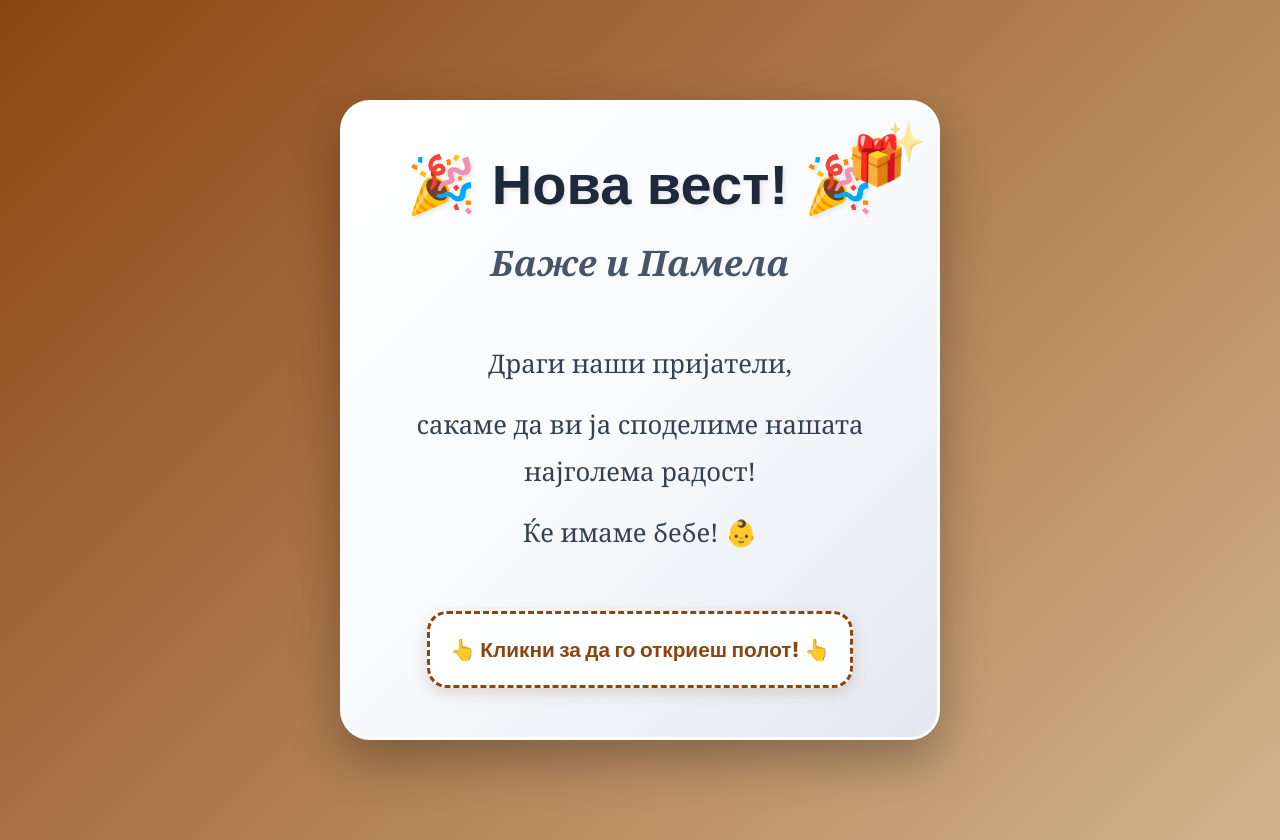
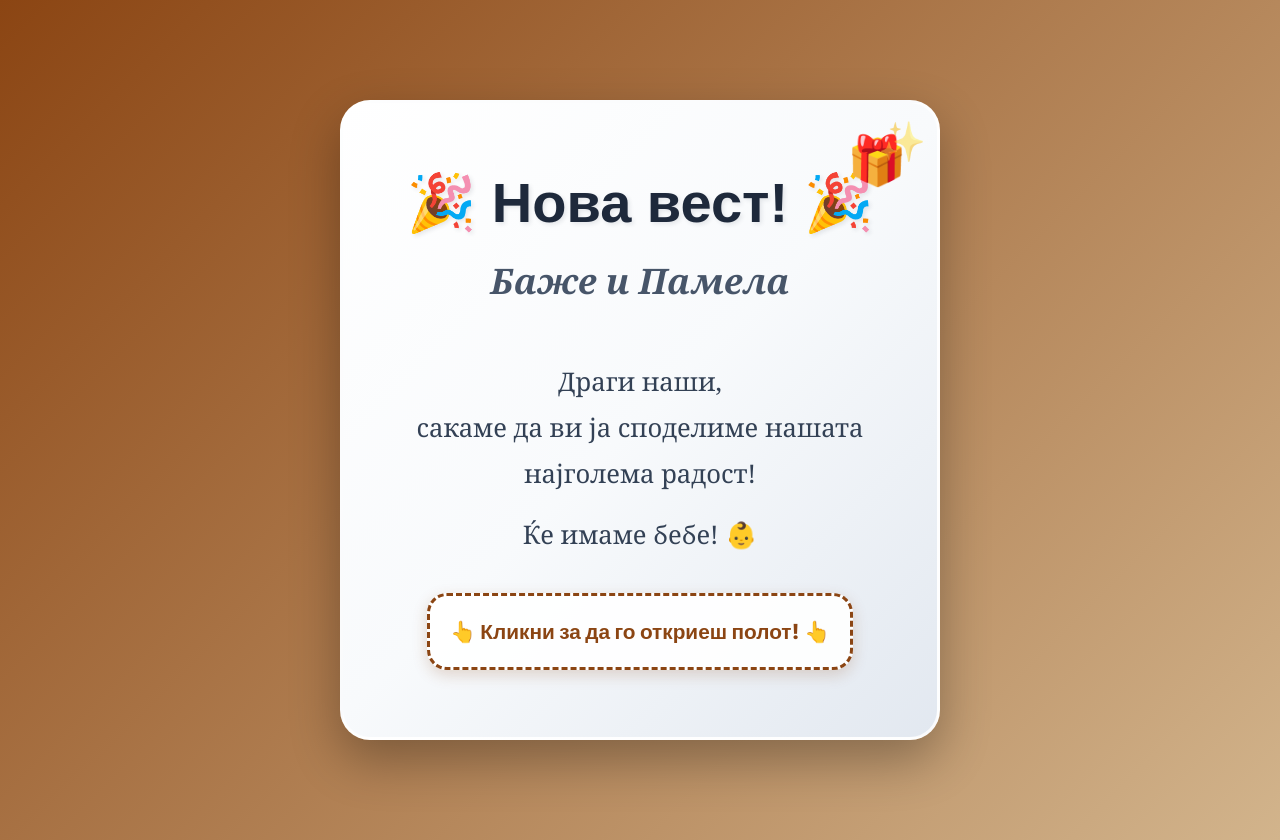
Before and after one commit to IvanDanilov66/surprise, a plain HTML site: page index.html in a window 1280 px wide. Drawn offline with Linux system fonts and the light colour scheme.

Commit message:
Reduce padding under greeting message

```diff
--- a/index.html
+++ b/index.html
@@ -25,8 +25,7 @@
             <div class="card-title">🎉 Нова вест! 🎉</div>
             <div class="card-subtitle">Баже и Памела</div>
             <div class="card-message">
-              <p>Драги наши пријатели,</p>
-              <p>сакаме да ви ја споделиме нашата најголема радост!</p>
+              <p>Драги наши,</br>сакаме да ви ја споделиме нашата најголема радост!</p>
               <p>Ќе имаме бебе! 👶</p>
             </div>
             <div class="open-instruction" onclick="handleMainCardClick()">
--- a/style.css
+++ b/style.css
@@ -264,7 +264,7 @@ body {
 }
 
 .card-message {
-  margin-bottom: 40px;
+  margin-bottom: 20px;
 }
 
 .card-message p {
```
